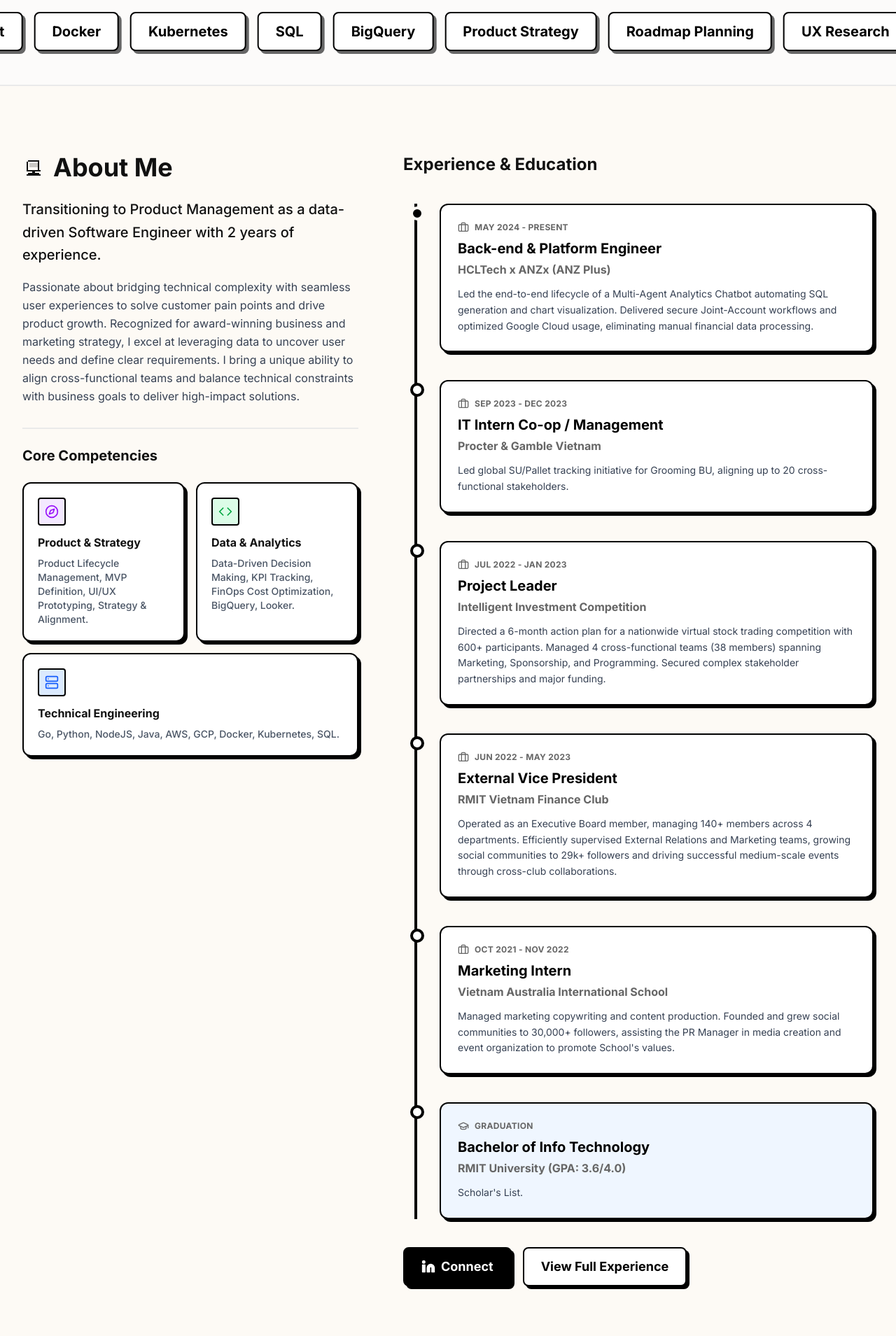
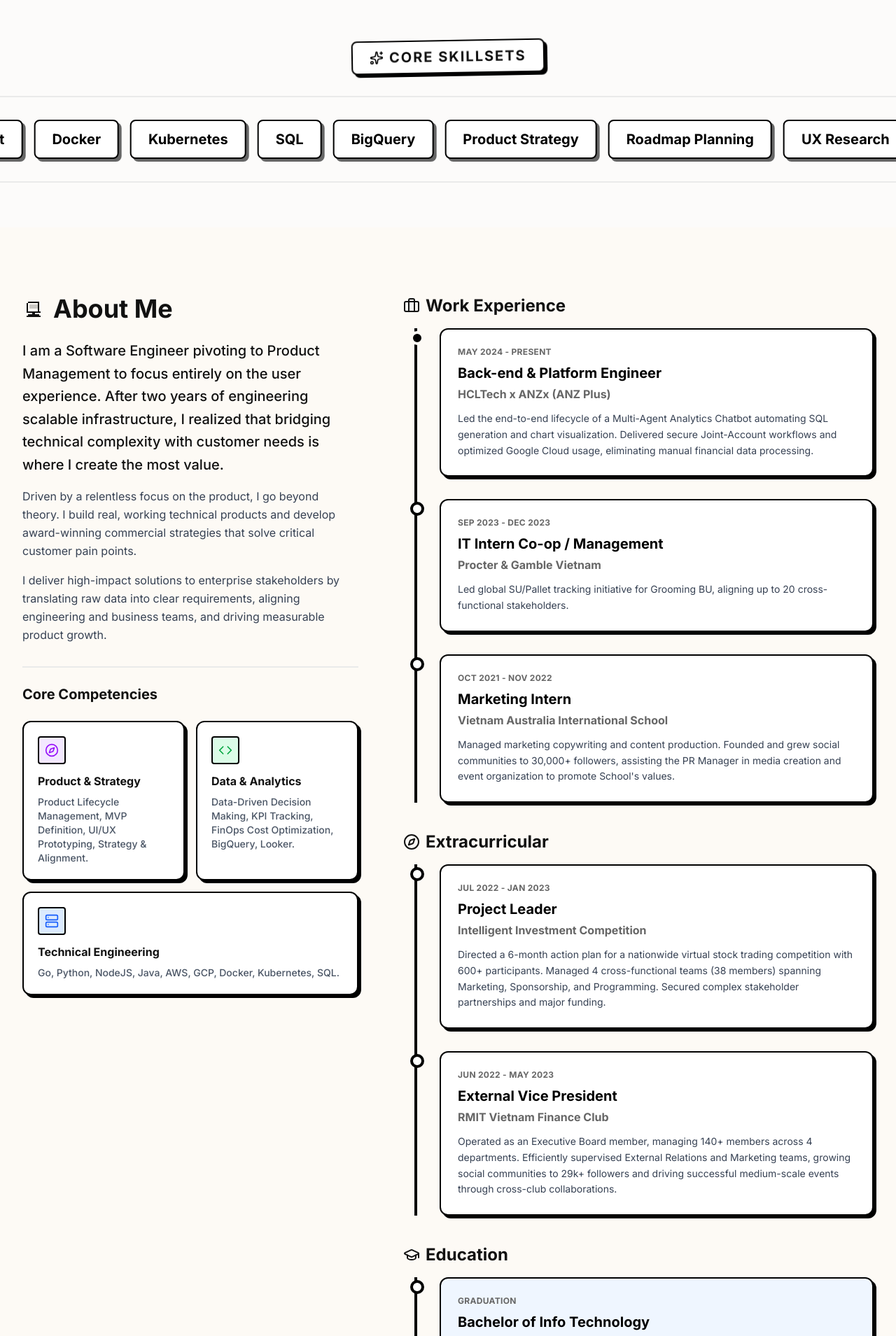
Before and after one commit to an6122003/project-showcase, a React (Vite) app: page / in a window 1280 px wide. Shown: the part 880-2789 px from the top of the page at 70% size. Built offline with nearby package versions, Linux system fonts and the light colour scheme.

Commit message:
Update portfolio copy and timeline structure

```diff
--- a/src/components/AboutSection.tsx
+++ b/src/components/AboutSection.tsx
@@ -17,10 +17,13 @@
                 About Me
               </h2>
               <p className="text-lg md:text-xl text-brand-text leading-relaxed font-medium mb-4">
-                Transitioning to Product Management as a data-driven Software Engineer with 2 years of experience.
+                I am a Software Engineer pivoting to Product Management to focus entirely on the user experience. After two years of engineering scalable infrastructure, I realized that bridging technical complexity with customer needs is where I create the most value.
+              </p>
+              <p className="text-base text-gray-700 leading-relaxed mb-4">
+                Driven by a relentless focus on the product, I go beyond theory. I build real, working technical products and develop award-winning commercial strategies that solve critical customer pain points.
               </p>
               <p className="text-base text-gray-700 leading-relaxed">
-                Passionate about bridging technical complexity with seamless user experiences to solve customer pain points and drive product growth. Recognized for award-winning business and marketing strategy, I excel at leveraging data to uncover user needs and define clear requirements. I bring a unique ability to align cross-functional teams and balance technical constraints with business goals to deliver high-impact solutions.
+                I deliver high-impact solutions to enterprise stakeholders by translating raw data into clear requirements, aligning engineering and business teams, and driving measurable product growth.
               </p>
             </div>
 
@@ -55,16 +58,19 @@
           </div>
 
           {/* Right Column: Timeline */}
-          <div className="w-full lg:w-7/12 flex flex-col gap-6">
-            <h3 className="text-2xl font-bold mb-2">Experience & Education</h3>
+          <div className="w-full lg:w-7/12 flex flex-col gap-10">
 
-            <div className="relative border-l-4 border-black pl-8 ml-4 mt-2 space-y-10">
-
+            {/* Work Experience */}
+            <div>
+              <h3 className="text-2xl font-bold mb-4 flex items-center gap-2">
+                <Briefcase className="w-6 h-6" /> Work Experience
+              </h3>
+              <div className="relative border-l-4 border-black pl-8 ml-4 space-y-8">
                 <div className="relative">
                   <div className="absolute w-5 h-5 bg-black rounded-full -left-[42px] top-1 border-4 border-[#fdfaf5]"></div>
                   <div className="bg-white p-6 border-2 border-black rounded-xl shadow-[4px_4px_0_0_#000] transition-all hover:-translate-y-1 hover:-translate-x-1 hover:shadow-[6px_6px_0_0_#000]">
                     <div className="flex items-center gap-2 text-brand-subtext font-bold text-xs uppercase tracking-wide mb-2">
-                    <Briefcase className="w-4 h-4" /> May 2024 - Present
+                      May 2024 - Present
                     </div>
                     <h4 className="text-xl font-bold text-black mb-1">Back-end & Platform Engineer</h4>
                     <p className="text-brand-subtext font-bold mb-3">HCLTech x ANZx (ANZ Plus)</p>
@@ -78,7 +84,7 @@
                   <div className="absolute w-5 h-5 bg-white border-4 border-black rounded-full -left-[42px] top-1"></div>
                   <div className="bg-white p-6 border-2 border-black rounded-xl shadow-[4px_4px_0_0_#000] transition-all hover:-translate-y-1 hover:-translate-x-1 hover:shadow-[6px_6px_0_0_#000]">
                     <div className="flex items-center gap-2 text-brand-subtext font-bold text-xs uppercase tracking-wide mb-2">
-                    <Briefcase className="w-4 h-4" /> Sep 2023 - Dec 2023
+                      Sep 2023 - Dec 2023
                     </div>
                     <h4 className="text-xl font-bold text-black mb-1">IT Intern Co-op / Management</h4>
                     <p className="text-brand-subtext font-bold mb-3">Procter & Gamble Vietnam</p>
@@ -92,7 +98,29 @@
                   <div className="absolute w-5 h-5 bg-white border-4 border-black rounded-full -left-[42px] top-1"></div>
                   <div className="bg-white p-6 border-2 border-black rounded-xl shadow-[4px_4px_0_0_#000] transition-all hover:-translate-y-1 hover:-translate-x-1 hover:shadow-[6px_6px_0_0_#000]">
                     <div className="flex items-center gap-2 text-brand-subtext font-bold text-xs uppercase tracking-wide mb-2">
-                    <Briefcase className="w-4 h-4" /> Jul 2022 - Jan 2023
+                      Oct 2021 - Nov 2022
+                    </div>
+                    <h4 className="text-xl font-bold text-black mb-1">Marketing Intern</h4>
+                    <p className="text-brand-subtext font-bold mb-3">Vietnam Australia International School</p>
+                    <p className="text-sm text-gray-700 leading-relaxed">
+                      Managed marketing copywriting and content production. Founded and grew social communities to 30,000+ followers, assisting the PR Manager in media creation and event organization to promote School's values.
+                    </p>
+                  </div>
+                </div>
+              </div>
+            </div>
+
+            {/* Extracurricular */}
+            <div>
+              <h3 className="text-2xl font-bold mb-4 flex items-center gap-2">
+                <Compass className="w-6 h-6" /> Extracurricular
+              </h3>
+              <div className="relative border-l-4 border-black pl-8 ml-4 space-y-8">
+                <div className="relative">
+                  <div className="absolute w-5 h-5 bg-white border-4 border-black rounded-full -left-[42px] top-1"></div>
+                  <div className="bg-white p-6 border-2 border-black rounded-xl shadow-[4px_4px_0_0_#000] transition-all hover:-translate-y-1 hover:-translate-x-1 hover:shadow-[6px_6px_0_0_#000]">
+                    <div className="flex items-center gap-2 text-brand-subtext font-bold text-xs uppercase tracking-wide mb-2">
+                      Jul 2022 - Jan 2023
                     </div>
                     <h4 className="text-xl font-bold text-black mb-1">Project Leader</h4>
                     <p className="text-brand-subtext font-bold mb-3">Intelligent Investment Competition</p>
@@ -106,7 +134,7 @@
                   <div className="absolute w-5 h-5 bg-white border-4 border-black rounded-full -left-[42px] top-1"></div>
                   <div className="bg-white p-6 border-2 border-black rounded-xl shadow-[4px_4px_0_0_#000] transition-all hover:-translate-y-1 hover:-translate-x-1 hover:shadow-[6px_6px_0_0_#000]">
                     <div className="flex items-center gap-2 text-brand-subtext font-bold text-xs uppercase tracking-wide mb-2">
-                    <Briefcase className="w-4 h-4" /> Jun 2022 - May 2023
+                      Jun 2022 - May 2023
                     </div>
                     <h4 className="text-xl font-bold text-black mb-1">External Vice President</h4>
                     <p className="text-brand-subtext font-bold mb-3">RMIT Vietnam Finance Club</p>
@@ -115,26 +143,20 @@
                     </p>
                   </div>
                 </div>
-
-              <div className="relative">
-                <div className="absolute w-5 h-5 bg-white border-4 border-black rounded-full -left-[42px] top-1"></div>
-                <div className="bg-white p-6 border-2 border-black rounded-xl shadow-[4px_4px_0_0_#000] transition-all hover:-translate-y-1 hover:-translate-x-1 hover:shadow-[6px_6px_0_0_#000]">
-                  <div className="flex items-center gap-2 text-brand-subtext font-bold text-xs uppercase tracking-wide mb-2">
-                    <Briefcase className="w-4 h-4" /> Oct 2021 - Nov 2022
-                  </div>
-                  <h4 className="text-xl font-bold text-black mb-1">Marketing Intern</h4>
-                  <p className="text-brand-subtext font-bold mb-3">Vietnam Australia International School</p>
-                  <p className="text-sm text-gray-700 leading-relaxed">
-                    Managed marketing copywriting and content production. Founded and grew social communities to 30,000+ followers, assisting the PR Manager in media creation and event organization to promote School's values.
-                  </p>
               </div>
             </div>
 
+            {/* Education */}
+            <div>
+              <h3 className="text-2xl font-bold mb-4 flex items-center gap-2">
+                <GraduationCap className="w-6 h-6" /> Education
+              </h3>
+              <div className="relative border-l-4 border-black pl-8 ml-4 space-y-8">
                 <div className="relative">
                   <div className="absolute w-5 h-5 bg-white border-4 border-black rounded-full -left-[42px] top-1"></div>
                   <div className="bg-blue-50 p-6 border-2 border-black rounded-xl shadow-[4px_4px_0_0_#000] transition-all hover:-translate-y-1 hover:-translate-x-1 hover:shadow-[6px_6px_0_0_#000]">
                     <div className="flex items-center gap-2 text-brand-subtext font-bold text-xs uppercase tracking-wide mb-2">
-                    <GraduationCap className="w-4 h-4" /> Graduation
+                      Graduation
                     </div>
                     <h4 className="text-xl font-bold text-black mb-1">Bachelor of Info Technology</h4>
                     <p className="text-brand-subtext font-bold mb-3">RMIT University (GPA: 3.6/4.0)</p>
@@ -143,7 +165,7 @@
                     </p>
                   </div>
                 </div>
-
+              </div>
             </div>
 
             <div className="flex flex-wrap gap-4 mx-auto lg:mx-0 mt-6 lg:mt-4">
--- a/src/components/HeroSection.tsx
+++ b/src/components/HeroSection.tsx
@@ -273,7 +273,7 @@
               Most engineers only care about how a system works. I am obsessed with why it matters to the user.
             </p>
             <p className="text-base text-brand-subtext mb-8 leading-relaxed">
-              For the past two years, I have operated as a Software Engineer with a Product Manager's mindset, translating deep technical complexity into products that actually scale. I design and build systems ranging from autonomous AI pipelines to machine learning models. Beyond engineering, I solve high stakes business and marketing cases for global brands like Pizza Hut and Unilever. This is where technical precision meets business impact.
+              I solve complex customer pain points by building products that actually scale. Over the past two years as a Software Engineer, I have translated deep technical complexity into seamless user experiences. I architect autonomous AI pipelines and machine learning models with a relentless focus on the end user. Beyond the code, I drive high stakes business and marketing strategies for global brands like Pizza Hut and Unilever. I bridge the gap between engineering and revenue to ensure every technical feature delivers a massive business impact.
             </p>
 
             <div className="flex flex-col sm:flex-row items-center gap-6 w-full sm:w-auto mb-8">
--- a/src/components/TechStackSection.tsx
+++ b/src/components/TechStackSection.tsx
@@ -1,5 +1,5 @@
 import React from 'react';
-import { Container } from './ui';
+import { Sparkles } from 'lucide-react';
 
 const techSkills = [
   "AWS", "GCP", "Python", "Go", "NodeJS", "React", "Docker", "Kubernetes", "SQL", "BigQuery"
@@ -15,8 +15,14 @@
 
 export function TechStackSection() {
   return (
-    <section className="py-12 bg-brand-bg border-y-2 border-brand-border overflow-hidden" id="tech-stack">
-      <div className="relative flex whitespace-nowrap">
+    <section className="py-16 overflow-hidden flex flex-col items-center gap-8" id="tech-stack">
+      {/* Indicator Block - Centered above */}
+      <div className="flex items-center gap-2 font-bold text-lg md:text-xl uppercase tracking-widest bg-white border-2 border-black rounded-lg px-6 py-2 shadow-[4px_4px_0_0_#000] rotate-[-1deg] hover:rotate-0 transition-transform relative z-10">
+        <Sparkles className="w-5 h-5 text-black" />
+        <span>Core Skillsets</span>
+      </div>
+
+      <div className="relative flex whitespace-nowrap overflow-hidden w-full bg-brand-bg border-y-2 border-brand-border py-8">
         <div className="flex animate-marquee gap-4 items-center">
           {duplicatedSkills.map((skill, index) => (
             <div
--- a/src/components/TestimonialSection.tsx
+++ b/src/components/TestimonialSection.tsx
@@ -13,7 +13,7 @@
   },
   {
     category: "The Product Perspective",
-    title: "The \"Why\" Before the \"What\"",
+    title: "The \"Why\" Before the \"How\"",
     body: "Every feature should solve a actual problem. I focus on ruthlessly prioritizing the MVP to find product-market fit early. If we cannot measure the impact of a feature, we probably should not be building it yet.",
     icon: Compass,
     iconBg: "bg-purple-100",
```
Lines whose indentation alone changed are shown as unchanged.
